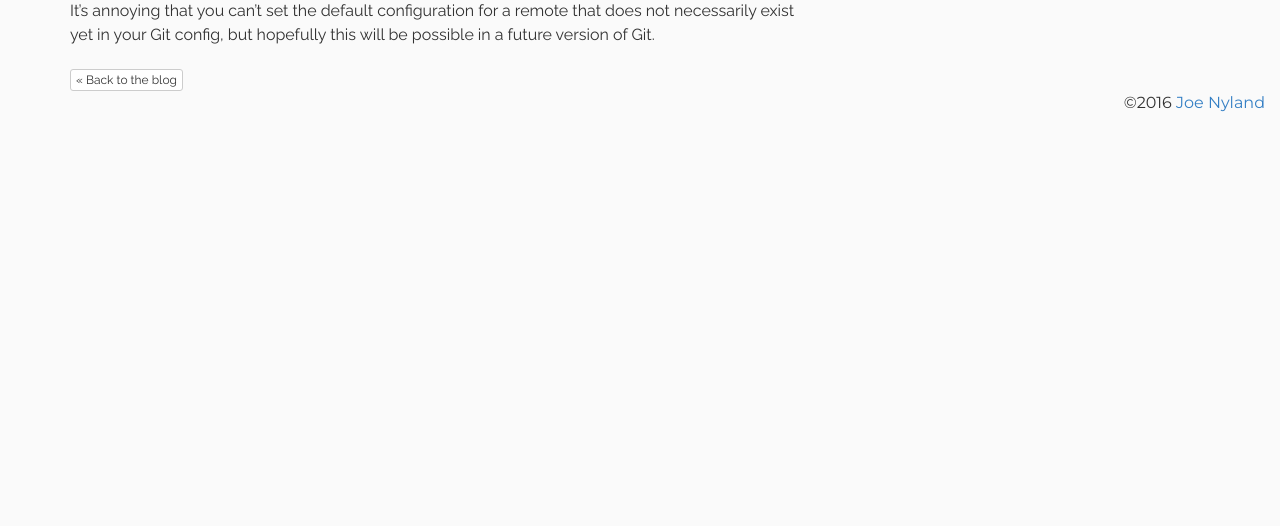
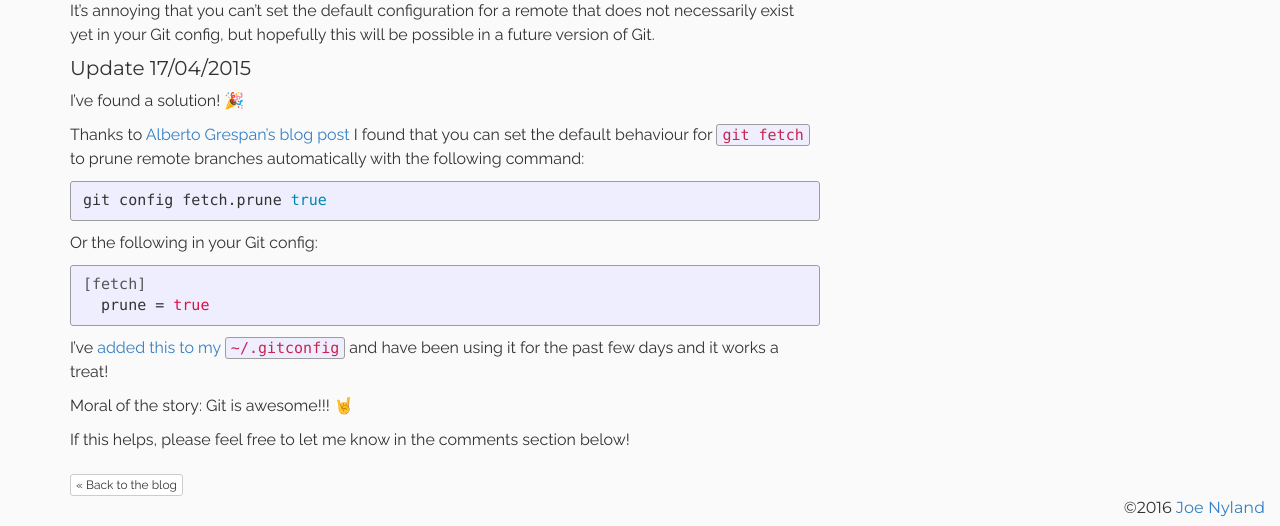
Before and after one commit to JoeNyland/joenyland.github.io, a Jekyll site: the page built from _posts/2016-04-14-careful-with-your-git-remote-config.md, in a window 1280 px wide and 900 px high, scrolled down 831 px, cut to the strip 374-900 px from the top of the window. Built offline with Jekyll 4.4.1, drawn with Linux system fonts in a browser that asks for light colours; nearby versions of some CDN libraries; emoji names are drawn with the system emoji font; comment, search, counter and statistics services are not loaded; before the commit the page ends 1326 px from its top, so only the background shows below that.

Commit message:
Update a post with a solution I found since publishing

```diff
--- a/_posts/2016-04-14-careful-with-your-git-remote-config.md
+++ b/_posts/2016-04-14-careful-with-your-git-remote-config.md
@@ -63,6 +63,31 @@ error went away!
 It's annoying that you can't set the default configuration for a remote that does not necessarily exist yet in your Git
 config, but hopefully this will be possible in a future version of Git.
 
+#### Update 17/04/2015
+I've found a solution! :tada:
+
+Thanks to [Alberto Grespan's blog post][4] I found that you can set the default behaviour for `git fetch` to prune
+remote branches automatically with the following command:
+
+{% highlight bash %}
+git config fetch.prune true
+{% endhighlight %}
+
+Or the following in your Git config:
+
+{% highlight ini %}
+[fetch]
+  prune = true
+{% endhighlight %}
+
+I've [added this to my `~/.gitconfig`][5] and have been using it for the past few days and it works a treat!
+
+Moral of the story: Git is awesome!!! :metal:
+
+If this helps, please feel free to let me know in the comments section below!
+
 [1]: https://github.com/MasterRoot24/dotfiles/blob/master/home/.gitconfig
 [2]: https://www.google.co.uk/#q=fatal:+remote+origin+already+exists.
 [3]: https://github.com/MasterRoot24/dotfiles/commit/f2d9ea2fdfbb31c762ea3523d2a59c83735d406e
+[4]: http://albertogrespan.com/blog/always-prune-remote-tracking-branches/
+[5]: https://github.com/MasterRoot24/dotfiles/commit/5ba637fd18da75e9f159a7186c9a01a975b6bcab
```
